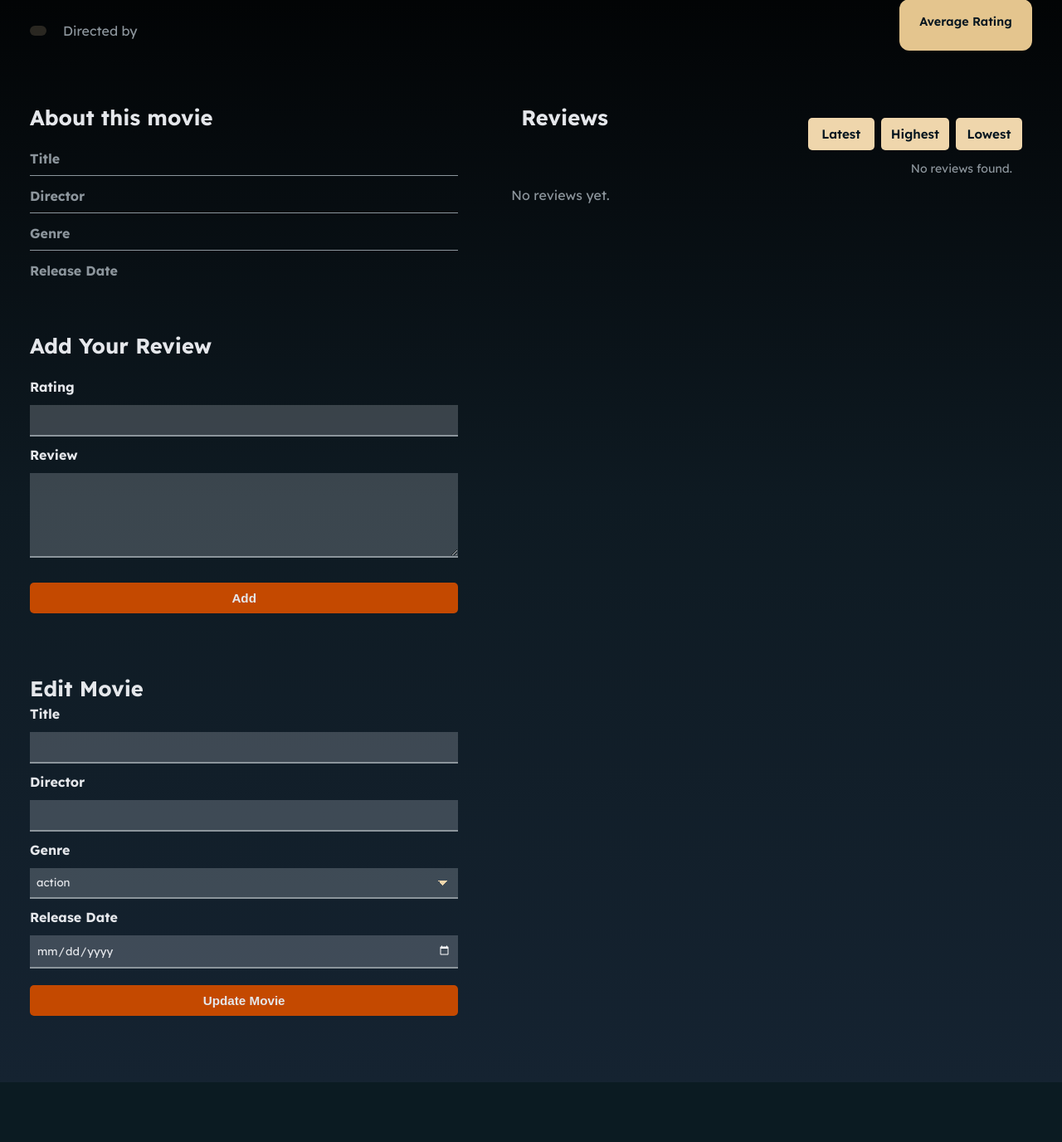
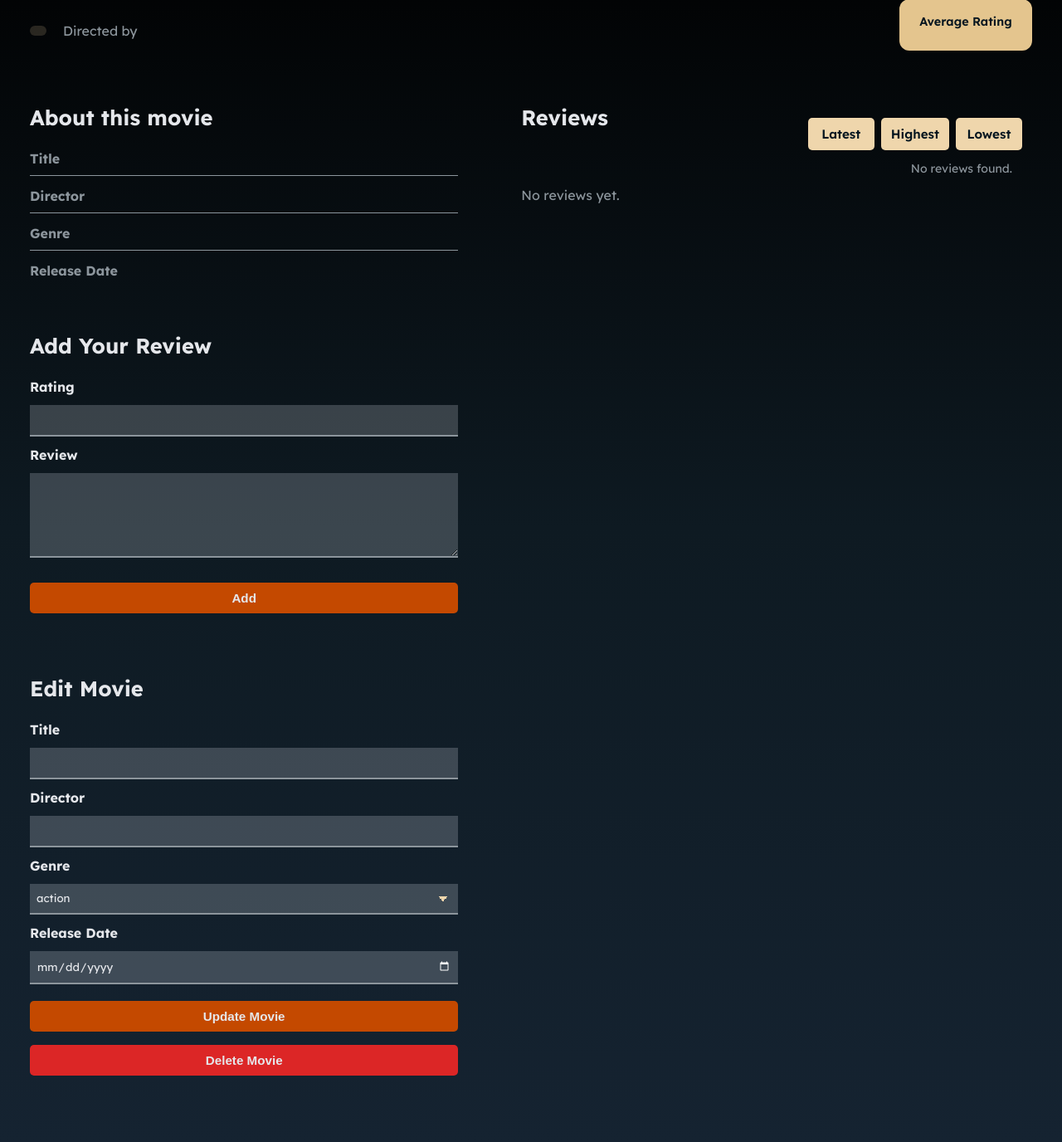
Before and after one commit to aliffkhuzairi/flask_movie_review_v2, a Flask app: template templates/movie.html in a window 1280 px wide. Shown: the part 105-1481 px from the top of the page at 83% size. Before the commit the page ends 1409 px from the top, so only its background shows below. Run offline with Flask 3, Linux system fonts and the light colour scheme; the template is opened without the code that fills it, so the values that code supplies are empty; the visitor is signed in with stand-in values (Sample User, id 1); some libraries are stand-ins or nearby versions; some web fonts are replaced.

Commit message:
feat: add admin movie delete and recategorize flash messages

```diff
--- a/static/style.css
+++ b/static/style.css
@@ -841,6 +841,10 @@ header.sticky .brand:hover{
     box-shadow: none;
 }
 
+.reviews-card .empty-state {
+    padding: 0 12px;
+}
+
 .info-list {
     display: flex;
     flex-direction: column;
@@ -872,6 +876,15 @@ header.sticky .brand:hover{
     text-align: right;
     width: fit-content;
     overflow-wrap: anywhere;
+}
+
+.delete-movie {
+    margin-top: 8px;
+}
+
+.delete-movie button {
+    width: 100%;
+    padding: 10px 12px;
 }
 
 /* =============== USER PROFILE PAGE =============== */
--- a/templates/movie.html
+++ b/templates/movie.html
@@ -95,10 +95,10 @@
                     </div>
 
                     <div class="flash-container">
-                        {% with messages = get_flashed_messages(with_categories=true) %}
+                        {% with messages = get_flashed_messages(with_categories=true, category_filter=['success-movie', 'error-movie', 'warning-movie']) %}
                             {% if messages %}
                                 {% for category, msg in messages %}
-                                    <div class="flash {{ category }}">{{ msg }}</div>
+                                    <div class="flash {{ category.split('-')[0] }}">{{ msg }}</div>
                                 {% endfor %}
                             {% endif %}
                         {% endwith %}
@@ -120,13 +120,14 @@
                     </form>
                 </div>
 
+                <!-- UPDATE/DELETE MOVIE -->
                 {% if session["user_role"] == "admin" %}
-                <div class="section-card admin-card">
+                <div class="section-card" id="edit-movie">
                     <div class="add-update-header">
                         <h2>Edit Movie</h2>
 
                          <div class="flash-container">
-                            {% with messages = get_flashed_messages(with_categories=true, category_filter=['success-movie', 'error-movie', 'warning-movie']) %}
+                            {% with messages = get_flashed_messages(with_categories=true, category_filter=['success-edit', 'error-edit', 'warning-edit']) %}
                                 {% if messages %}
                                     {% for category, msg in messages %}
                                         <div class="flash {{ category.split('-')[0] }}">{{ msg }}</div>
@@ -171,10 +172,20 @@
 
                             <button type="submit" class="button-link primary">Update Movie</button>
                         </form>
+                        <form class="delete-movie"
+                              action="{{ url_for('movie.movie_delete', movie_id=movie[0]) }}"
+                              method="POST"
+                              onsubmit="return confirm('This action cannot be undone. Delete this movie and all its reviews?');">
+                            <button type="submit" class="button-link logout">
+                                Delete Movie
+                            </button>
+                        </form>
                     </div>
                 </div>
+
+                {% endif %}
             </div>
-            {% endif %}
+
 
             <!-- REVIEWS COLUMN -->
             <div class="movie-right-column">
--- a/templates/user_info.html
+++ b/templates/user_info.html
@@ -349,9 +349,11 @@
                                 </div>
 
                                 {% if is_self %}
-                                <form class="delete" action="{{ url_for('user.delete_review', movie_id=review[0]) }}" method="POST"
+                                <form class="delete"
+                                      action="{{ url_for('user.delete_review', movie_id=review[0]) }}"
+                                      method="POST"
                                       onsubmit="return confirm('This action cannot be undone. Delete review?');">
-                                    <button type="submit" class="button-link logout">Delete</button>
+                                    <button type="submit" class="button-link logout">Delete Review</button>
                                 </form>
                                 {% endif %}
 
```
Also changed, not shown: routes/movie_routes.py (+35 -8 lines), routes/user_routes.py (+4 -4 lines).
